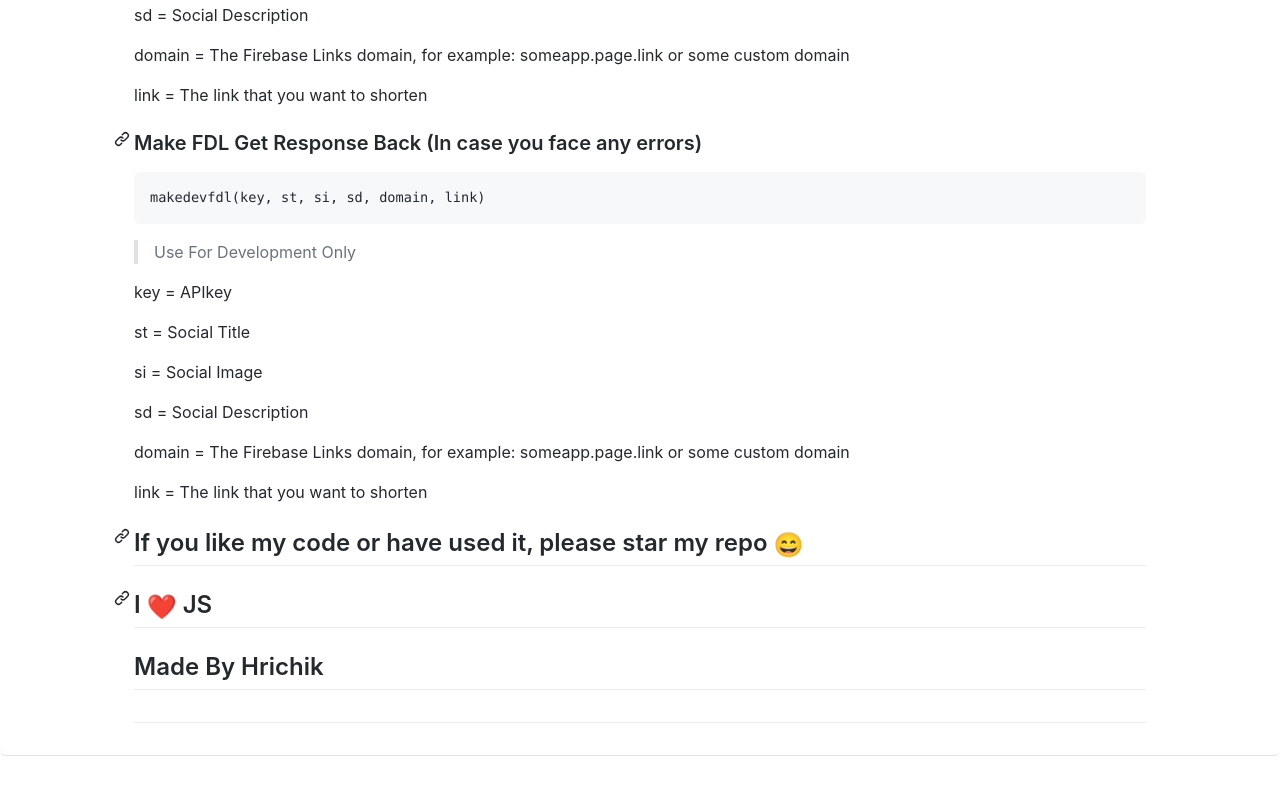
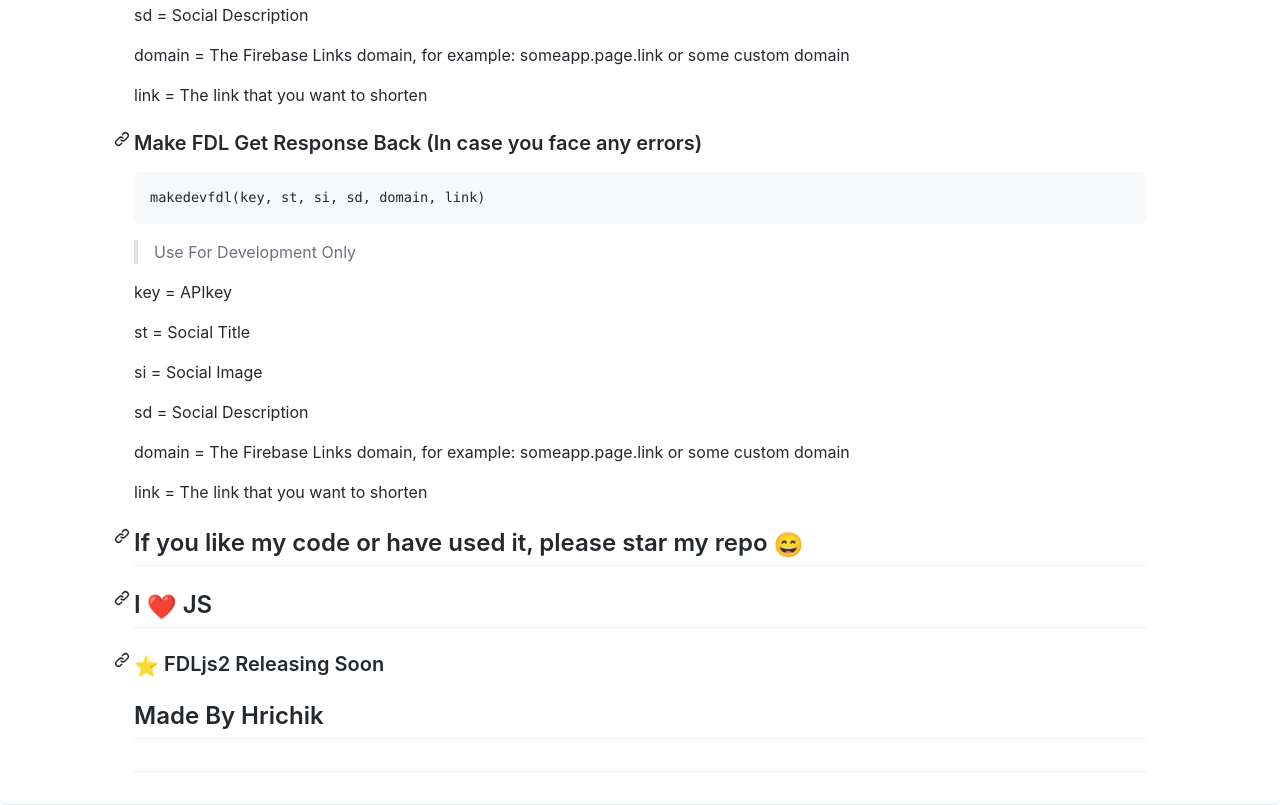
Before and after one commit to hrichiksite/fdl.js, a plain HTML site: page index.html in a window 1280 px wide. Shown: the part 1765-2570 px from the top of the page. Before the commit the page ends 2521 px from the top, so only its background shows below. Drawn offline with Linux system fonts and the light colour scheme.

Commit message:
Update index.html

```diff
--- a/index.html
+++ b/index.html
@@ -87,6 +87,7 @@ domain = The Firebase Links domain, for example: someapp.page.link or some custo
 link = The link that you want to shorten
 </p><h2><a id="user-content-if-you-like-my-code-or-have-used-it-please-star-my-repo-smile" class="anchor" aria-hidden="true" href="#if-you-like-my-code-or-have-used-it-please-star-my-repo-smile"><svg class="octicon octicon-link" viewBox="0 0 16 16" version="1.1" width="16" height="16" aria-hidden="true"><path fill-rule="evenodd" d="M7.775 3.275a.75.75 0 001.06 1.06l1.25-1.25a2 2 0 112.83 2.83l-2.5 2.5a2 2 0 01-2.83 0 .75.75 0 00-1.06 1.06 3.5 3.5 0 004.95 0l2.5-2.5a3.5 3.5 0 00-4.95-4.95l-1.25 1.25zm-4.69 9.64a2 2 0 010-2.83l2.5-2.5a2 2 0 012.83 0 .75.75 0 001.06-1.06 3.5 3.5 0 00-4.95 0l-2.5 2.5a3.5 3.5 0 004.95 4.95l1.25-1.25a.75.75 0 00-1.06-1.06l-1.25 1.25a2 2 0 01-2.83 0z"></path></svg></a>If you like my code or have used it, please star my repo <g-emoji class="g-emoji" alias="smile" fallback-src="https://github.githubassets.com/images/icons/emoji/unicode/1f604.png">😄</g-emoji></h2>
 <h2><a id="user-content-i-heart-js" class="anchor" aria-hidden="true" href="#i-heart-js"><svg class="octicon octicon-link" viewBox="0 0 16 16" version="1.1" width="16" height="16" aria-hidden="true"><path fill-rule="evenodd" d="M7.775 3.275a.75.75 0 001.06 1.06l1.25-1.25a2 2 0 112.83 2.83l-2.5 2.5a2 2 0 01-2.83 0 .75.75 0 00-1.06 1.06 3.5 3.5 0 004.95 0l2.5-2.5a3.5 3.5 0 00-4.95-4.95l-1.25 1.25zm-4.69 9.64a2 2 0 010-2.83l2.5-2.5a2 2 0 012.83 0 .75.75 0 001.06-1.06 3.5 3.5 0 00-4.95 0l-2.5 2.5a3.5 3.5 0 004.95 4.95l1.25-1.25a.75.75 0 00-1.06-1.06l-1.25 1.25a2 2 0 01-2.83 0z"></path></svg></a>I <g-emoji class="g-emoji" alias="heart" fallback-src="https://github.githubassets.com/images/icons/emoji/unicode/2764.png">❤️</g-emoji> JS</h2>
+            <h3><a id="user-content-star-fdljs2-releasing-soon" class="anchor" aria-hidden="true" href="#star-fdljs2-releasing-soon"><svg class="octicon octicon-link" viewBox="0 0 16 16" version="1.1" width="16" height="16" aria-hidden="true"><path fill-rule="evenodd" d="M7.775 3.275a.75.75 0 001.06 1.06l1.25-1.25a2 2 0 112.83 2.83l-2.5 2.5a2 2 0 01-2.83 0 .75.75 0 00-1.06 1.06 3.5 3.5 0 004.95 0l2.5-2.5a3.5 3.5 0 00-4.95-4.95l-1.25 1.25zm-4.69 9.64a2 2 0 010-2.83l2.5-2.5a2 2 0 012.83 0 .75.75 0 001.06-1.06 3.5 3.5 0 00-4.95 0l-2.5 2.5a3.5 3.5 0 004.95 4.95l1.25-1.25a.75.75 0 00-1.06-1.06l-1.25 1.25a2 2 0 01-2.83 0z"></path></svg></a><g-emoji class="g-emoji" alias="star" fallback-src="https://github.githubassets.com/images/icons/emoji/unicode/2b50.png">⭐</g-emoji> FDLjs2 Releasing Soon</h3>
             <h2>Made By Hrichik<h2>
 </article>
       </div>
```
